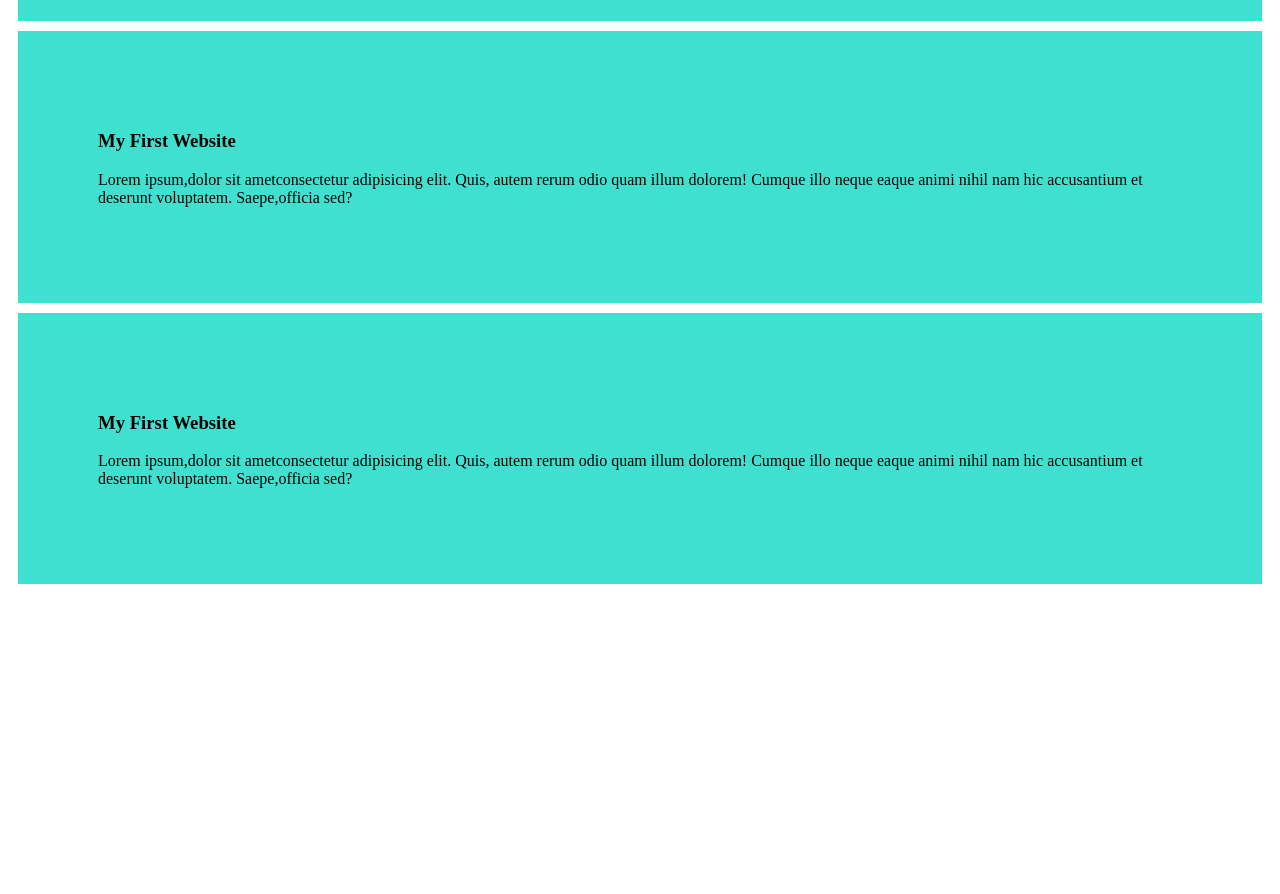
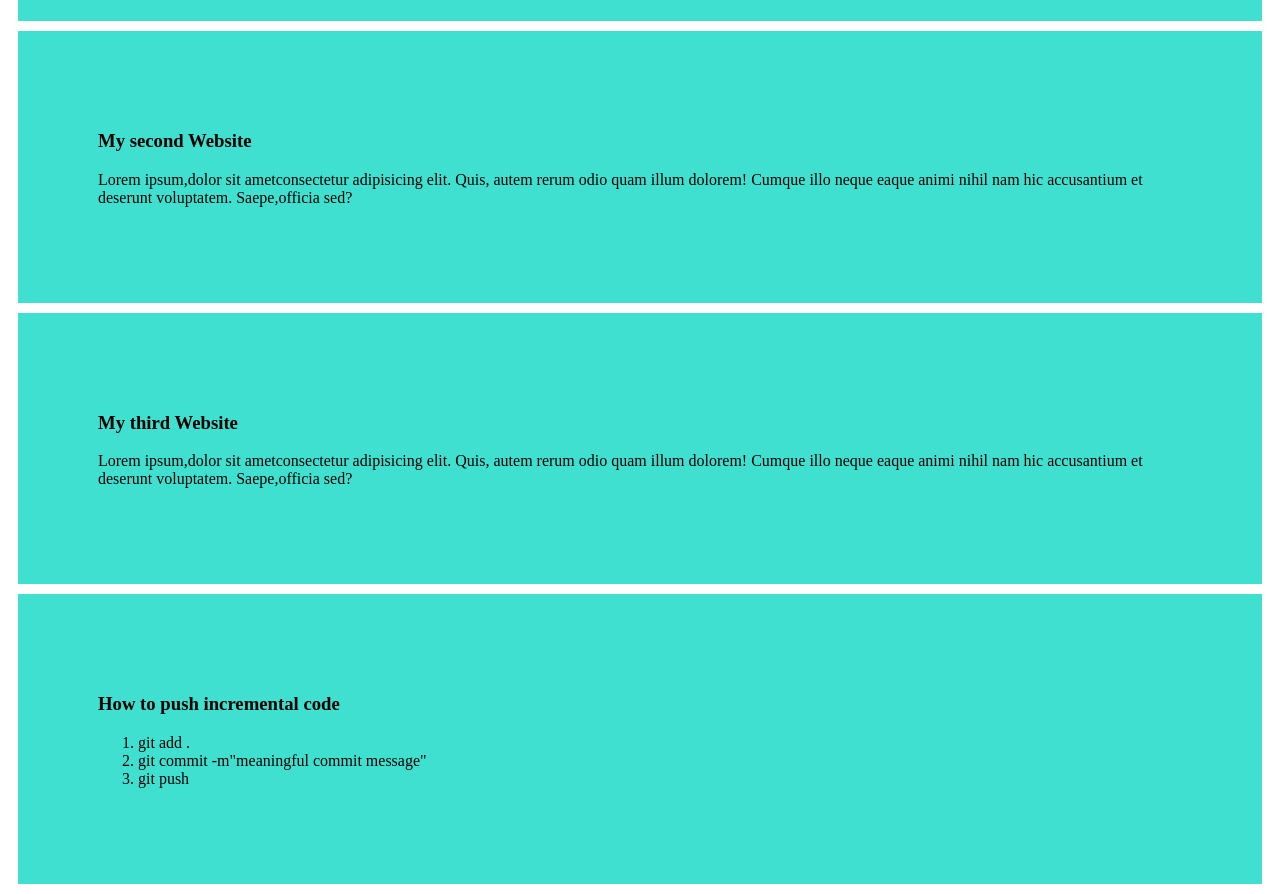
Before and after one commit to nuzatimorium/My-Simple-Website, a plain HTML site: page index.html in a window 1280 px wide. Shown: the part 260-1154 px from the top of the page. Before the commit the page ends 854 px from the top, so only its background shows below. Drawn offline with Linux system fonts and the light colour scheme.

Commit message:
added the second and third file

```diff
--- a/index.html
+++ b/index.html
@@ -17,7 +17,7 @@
 </div>
 
 <div>
-<h3>My First Website</h3>
+<h3>My second Website</h3>
 <p>Lorem ipsum,dolor sit ametconsectetur adipisicing elit.
      Quis, autem rerum odio quam illum dolorem! Cumque illo neque eaque animi
      nihil nam hic accusantium et deserunt voluptatem. Saepe,officia sed?</p>
@@ -25,12 +25,20 @@
 
 </div>
 <div>
-<h3>My First Website</h3>
+<h3>My third Website</h3>
 <p>Lorem ipsum,dolor sit ametconsectetur adipisicing elit.
      Quis, autem rerum odio quam illum dolorem! Cumque illo neque eaque animi
      nihil nam hic accusantium et deserunt voluptatem. Saepe,officia sed?</p>
 
 
 </div>
+<div>
+    <h3>How to push incremental code</h3>
+    <ol>
+        <li>git add .</li>
+        <li>git commit -m"meaningful commit message"</li>
+        <li>git push</li>
+    </ol>
+</div>
 </body>
 </html>
```
